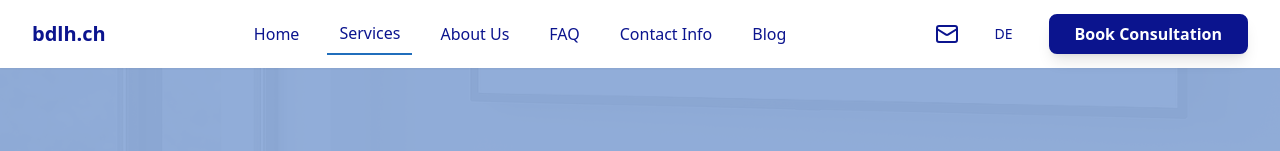
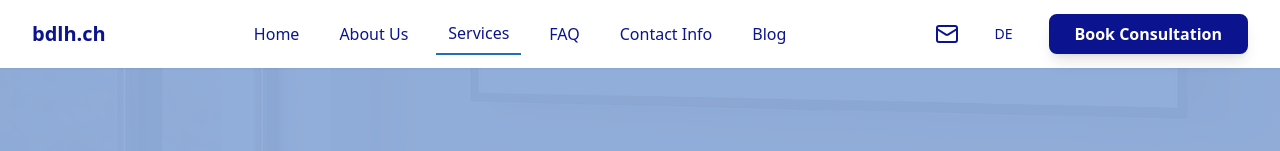
Before and after one commit to SensaiXo/haehni-virtuell-shop, a React (Vite) app: page /leistungen in a window 1280 px wide. Shown: the top 151 px of the page. Built offline with nearby package versions, Linux system fonts and the light colour scheme.

Commit message:
Reorder navigation links
Reorder the navigation bar links to: Home, About Us, Services, FAQ, Contact Info, Blog.

```diff
--- a/src/components/Navigation.tsx
+++ b/src/components/Navigation.tsx
@@ -24,8 +24,8 @@ const Navigation = () => {
 
   const navItems = [
     { name: t('nav.home'), path: '/' },
+    { name: t('nav.about_us'), path: '/ueber-uns' },
     { name: t('nav.services'), path: '/leistungen' },
-    { name: t('nav.about_us'), path: '/ueber-uns' },
     { name: t('nav.faq'), path: '/faq' },
     { name: t('nav.contact_info'), path: '/kontakt' },
     { name: t('nav.blog'), path: '/blog' },
```
